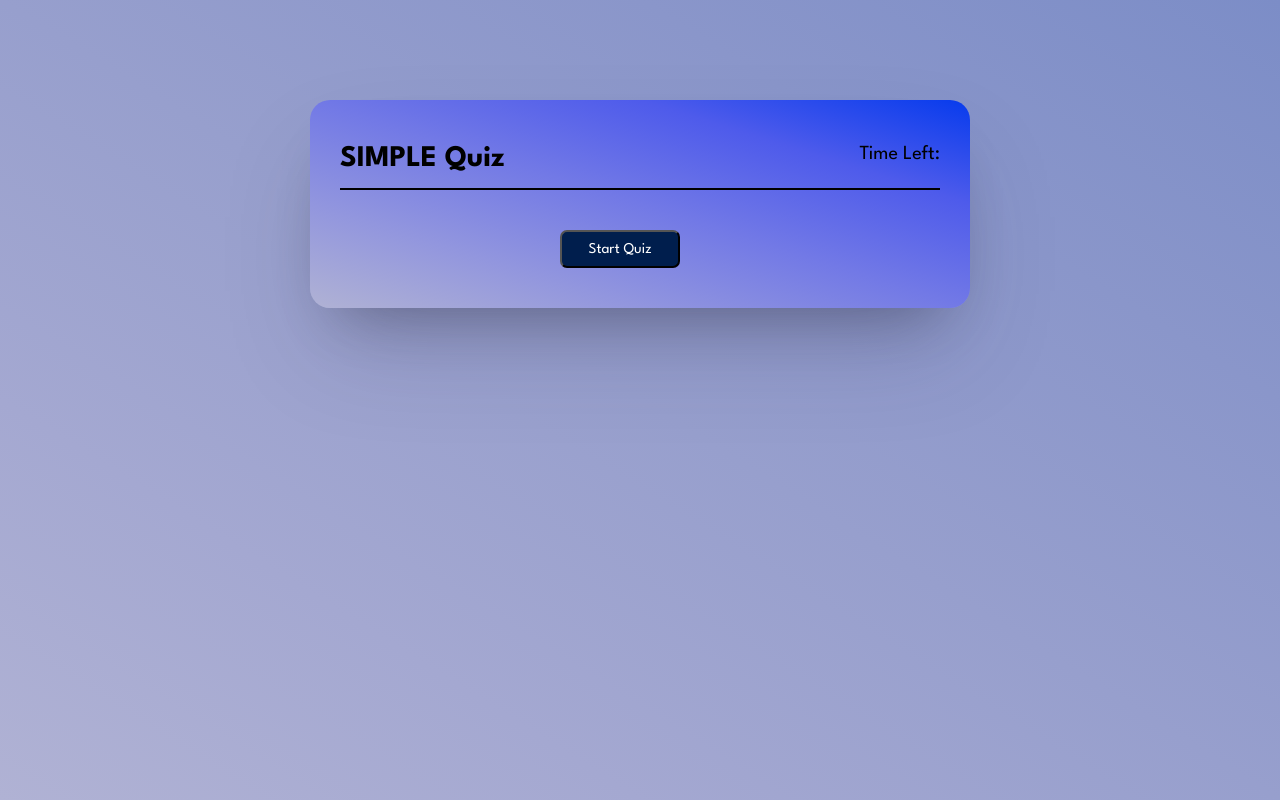
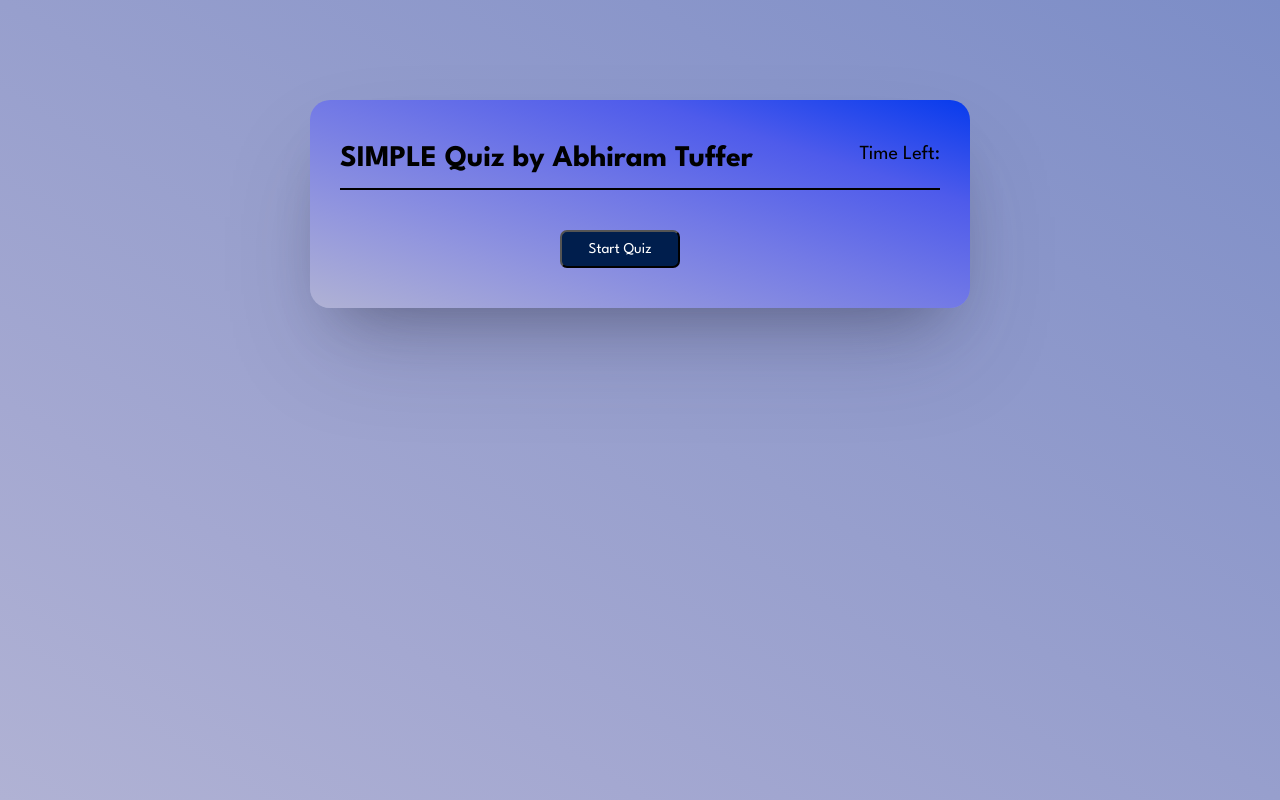
Before and after one commit to adarshpvb/quiz-app-cicd, a plain HTML site: page index.html in a window 1280 px wide. Drawn offline with Linux system fonts and the light colour scheme.

Commit message:
Update index.html

```diff
--- a/index.html
+++ b/index.html
@@ -15,7 +15,7 @@
 <body>
     <div class="quiz">
         <div class="mainBox">
-            <h1 class="heading">SIMPLE Quiz</h1>
+            <h1 class="heading">SIMPLE Quiz by Abhiram Tuffer</h1>
             <h2 class="timer">Time Left: </h2>
         </div>
         <hr>
```
